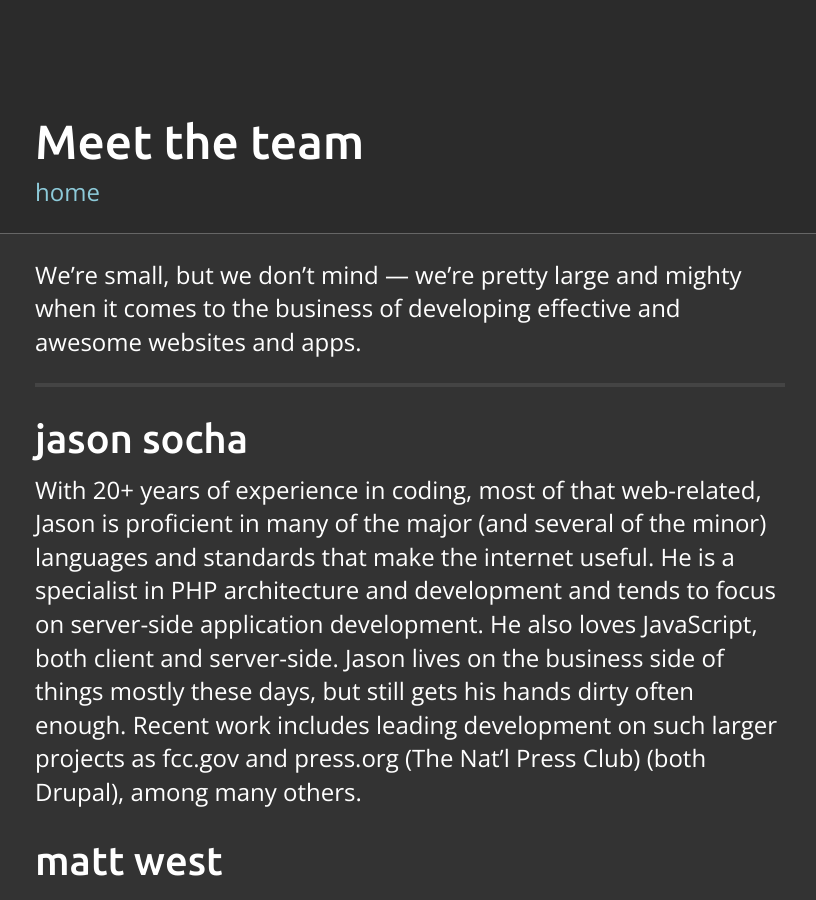
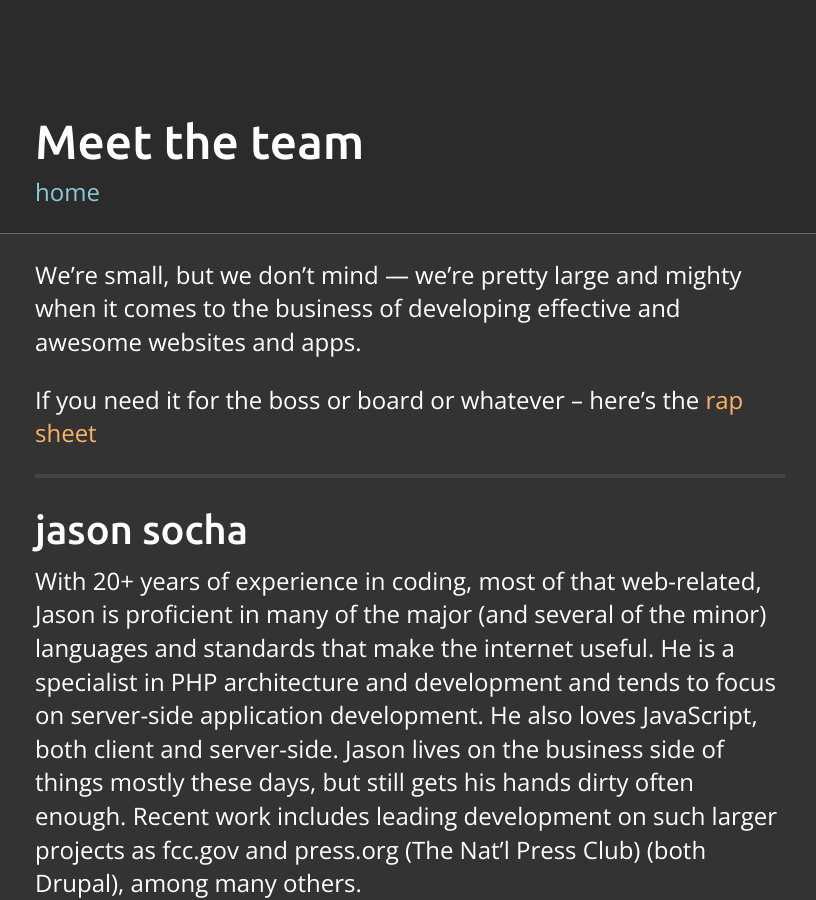
Before and after one commit to SochaDev/sochadev.github.io, a Jekyll site: the page built from team.md, in a window 1280 px wide and 900 px high. Shown: the whole window, without its empty margins (230-1046 px from the left). Built offline with Jekyll 4.4.1, drawn with Linux system fonts in a browser that asks for light colours; nearby versions of some CDN libraries.

```diff
--- a/team.md
+++ b/team.md
@@ -5,6 +5,8 @@
 ---
 
 We're small, but we don't mind &mdash; we're pretty large and mighty when it comes to the business of developing effective and awesome websites and apps.
+
+If you need it for the boss or board or whatever -- here's the [rap sheet](https://gitprint.com/SochaDev/sochadev.github.io/master/team.md)
 
 * * *
 
```
